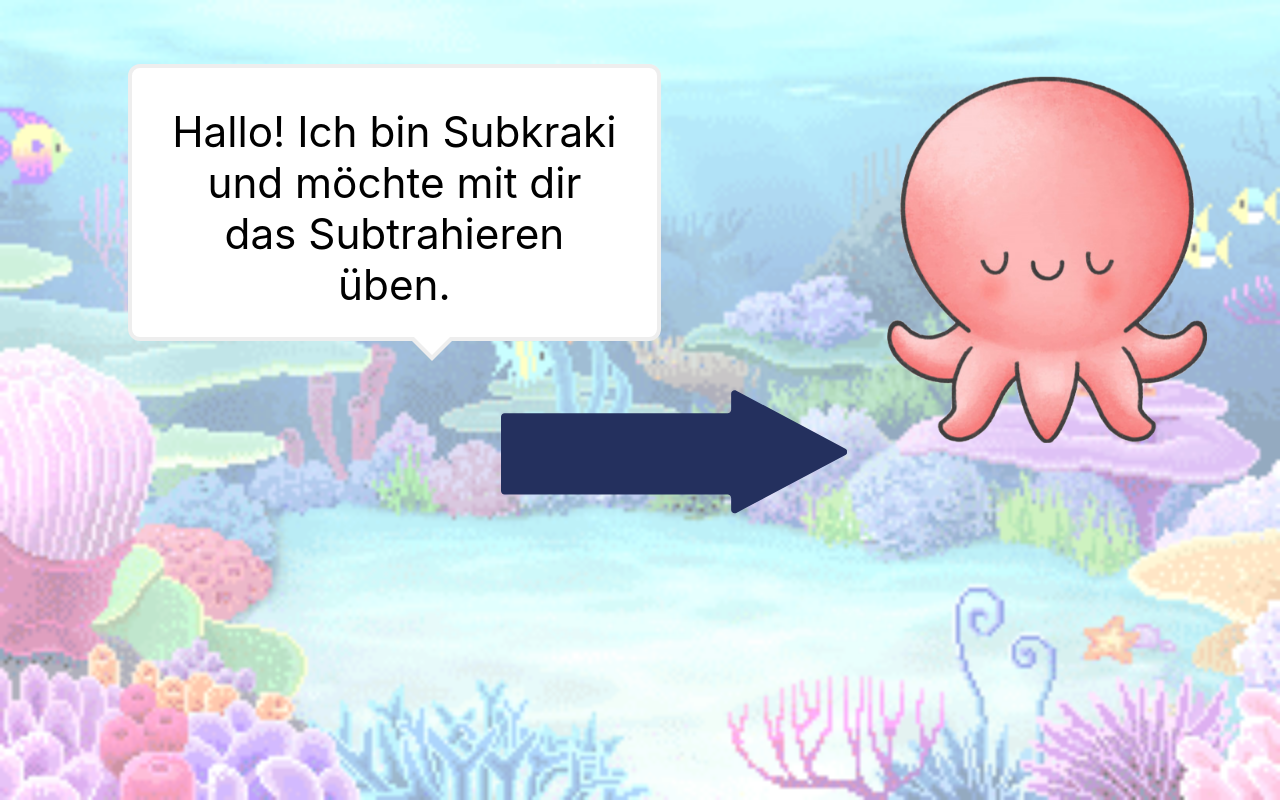
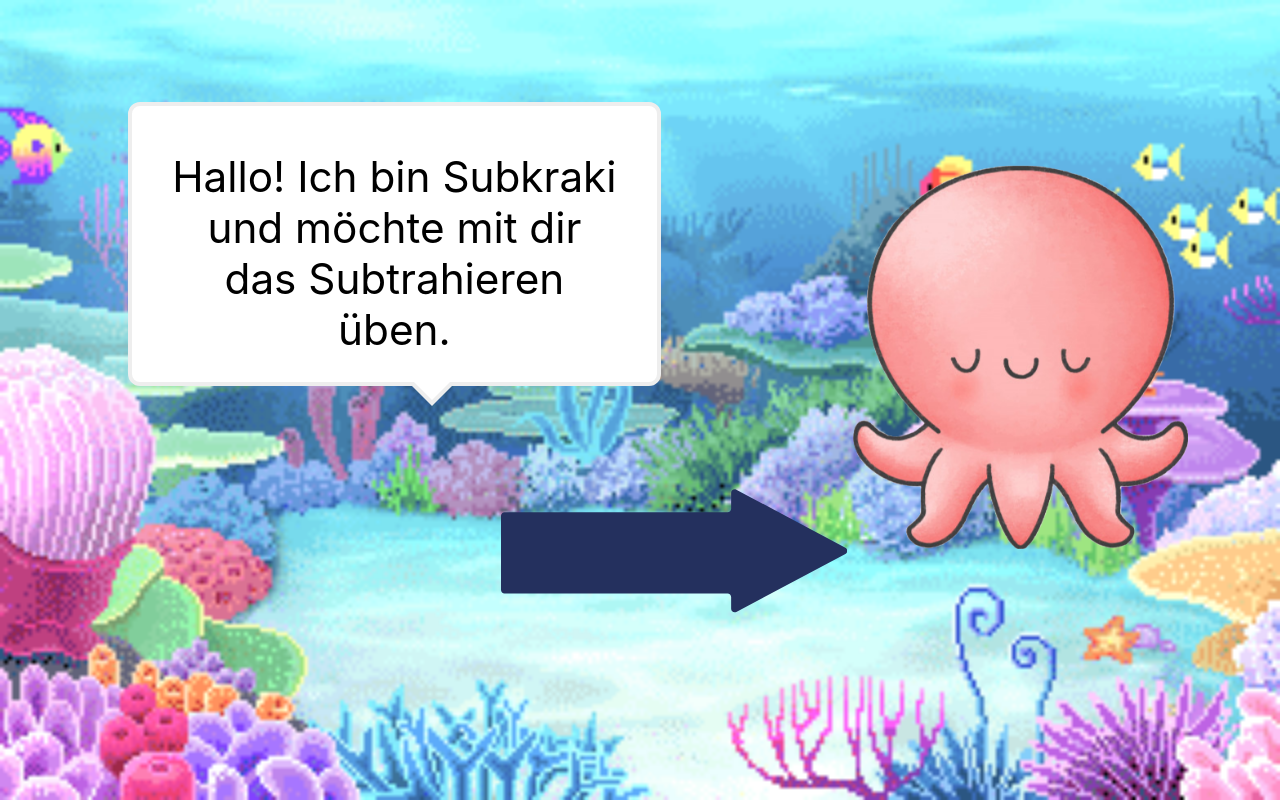
Before and after one commit to egiacomazzi/Subkraki_Web_App, a React (Create React App) app: page / in a window 1280 px wide. Built offline with nearby package versions, Linux system fonts and the light colour scheme.

Commit message:
Fromatting Welcome and Analogy view.

```diff
--- a/src/CSS/AnalogyPanel.css
+++ b/src/CSS/AnalogyPanel.css
@@ -1,6 +1,6 @@
 .calculate .bubble {
   position: relative;
-  padding: 1em;
+  padding: 3vw;
   width: auto;
   border-radius: 12px;
   border: 4px solid #eee;
@@ -8,3 +8,7 @@
   font-size: 2vw;
   font-family: var(--font-family);
 }
+
+.calculate .panel {
+  margin: 2vw 0vw 0vw 2vw;
+}
--- a/src/CSS/App.css
+++ b/src/CSS/App.css
@@ -1,25 +1,18 @@
 .App {
-  /* background-color: #61dafb; */
   height: 100%;
 }
 
-.App::before {
-  content: ' ';
-  display: block;
-  position: absolute;
-  left: 0;
-  top: 0;
-  width: 100%;
-  height: 100%;
-  z-index: -1;
-  opacity: 0.5;
-  background-image: url('../data/underwater.gif');
-  background-repeat: no-repeat;
-  background-position: 50% 0;
-  background-size: cover;
-}
 .SubHallo {
   color: white;
   font-size: 3vh;
   margin: 0;
 }
+
+html {
+  background: url('../data/underwater.gif') no-repeat center center
+    fixed;
+  -webkit-background-size: cover;
+  -moz-background-size: cover;
+  -o-background-size: cover;
+  background-size: cover;
+}
--- a/src/CSS/Calculate.css
+++ b/src/CSS/Calculate.css
@@ -1,6 +1,7 @@
 .panel {
   grid-area: panel;
 }
+
 .analogy {
   grid-area: analogy;
 }
@@ -9,6 +10,34 @@
   width: 100%;
   height: auto;
   display: grid;
-  grid-template-areas: 'panel analogy' 'panel analogy';
+  grid-template-areas: '. .' 'panel analogy' 'subkraki_small analogy';
   grid-template-columns: 1fr 1fr;
+  padding-top: 5vw;
 }
+
+.calculate .Speech {
+  width: 100%;
+}
+
+.calculate .testimonial {
+  padding: 0 5.2vw 0 5.5vw;
+}
+
+.calculate > .Subkraki {
+  grid-area: analogy;
+  margin: auto;
+}
+
+.calculate > .Subkraki > img {
+  height: 30vw;
+}
+
+.Subkraki_small {
+  grid-area: subkraki_small;
+}
+
+.Subkraki_small > img {
+  height: 10vw;
+  padding-top: 3vw;
+  padding-left: 28vw;
+}
--- a/src/CSS/Speechbubble.css
+++ b/src/CSS/Speechbubble.css
@@ -1,6 +1,5 @@
 .testimonial {
   position: relative;
-  margin: 4em auto 3em;
   width: 70%;
   display: grid;
   grid-template-areas:
--- a/src/CSS/Subkraki.css
+++ /dev/null
@@ -1,9 +0,0 @@
-.Subkraki {
-  padding-top: 1em;
-}
-
-.Subkraki img {
-  display: block;
-  margin-left: auto;
-  margin-right: auto;
-}
--- a/src/CSS/SubtractionPanel.css
+++ b/src/CSS/SubtractionPanel.css
@@ -50,7 +50,6 @@
 
 .analogy .subtrahend0 {
   grid-area: subtrahendA;
-
 }
 
 .analogy .subtrahend1 {
@@ -61,17 +60,19 @@
 }
 .analogy .minuend0 {
   grid-area: minuendA;
-   width: 3vw;
+  width: 3vw;
   height: 3vw;
 }
 .analogy .minuend1 {
   grid-area: minuendB;
- width: 3vw;
-  height: 3vw;}
+  width: 3vw;
+  height: 3vw;
+}
 .analogy .minuend2 {
   grid-area: minuendC;
- width: 3vw;
-  height: 3vw;}
+  width: 3vw;
+  height: 3vw;
+}
 .analogy .result0 {
   grid-area: resultA;
 }
@@ -83,12 +84,11 @@
 }
 
 .panel {
-  padding: 3vw;
+  padding: 1vw;
   width: 50vw;
-  height: 38vw;
+  height: 34vw;
   border-radius: 5%;
   background-color: rgba(255, 255, 255, 0.7);
-  align-content: center;
 }
 
 .panel > .grid-container {
--- a/src/CSS/Welcome.css
+++ b/src/CSS/Welcome.css
@@ -5,6 +5,7 @@
     'speechPart subkraki'
     'speechPart .';
   grid-template-columns: 2fr 1fr;
+  padding: 8vw 0 0 0;
 }
 
 .welcome > .SpeechbubbleControls {
@@ -17,16 +18,12 @@
 }
 
 .welcome > .Subkraki > img {
-  width: 25vw;
+  height: 30vw;
 }
 
 .welcome .right,
 .welcome .left {
   width: 28vw;
-}
-
-.welcome .Subkraki {
-  padding-top: 0;
 }
 
 .welcome .bubbleText {
@@ -35,7 +32,7 @@
 
 .welcome .bubble {
   position: relative;
-  padding: 3vw;
+  padding: 3.5vw 3vw 3vw 3vw;
   width: 35vw;
   height: 15vw;
   border-radius: 12px;
@@ -46,13 +43,17 @@
   text-align: center;
 }
 
-@media only screen and (max-width: 500px) {
+.welcome .testimonial {
+  margin: 0 10vw;
+}
+
+@media only screen and (max-width: 600px) {
   .welcome .bubbleText {
     font-size: 3vw;
   }
 
   .welcome .bubble {
-    padding-top: 3.3vw;
+    padding-top: 5vw;
     padding-left: 1vw;
     padding-right: 1vw;
   }
--- a/src/Calculate/AnalogyPanel.js
+++ b/src/Calculate/AnalogyPanel.js
@@ -1,6 +1,5 @@
 import React from 'react';
 //import '../CSS/Welcome.css';
-import Subkraki from '../shared/Subkraki.js';
 import SpeechbubbleControlls from '../shared/SpeechbubbleControlls.js';
 import '../CSS/AnalogyPanel.css';
 import PropTypes from 'prop-types';
@@ -35,8 +34,6 @@ class AnalogyPanel extends React.Component {
             sub={this.props.sub}
             min={this.props.min}
           />
-
-        <Subkraki size="big" />
         </div>
     );
   }
--- a/src/Calculate/Calculate.js
+++ b/src/Calculate/Calculate.js
@@ -4,6 +4,7 @@ import SubtractionPanel from '../SubtractionPanel/SubtractionPanel.js';
 import AnalogyPanel from './AnalogyPanel.js';
 import { withRouter } from 'react-router-dom';
 import '../CSS/Calculate.css';
+import Subkraki from '../shared/Subkraki';
 
 class Calculate extends React.Component {
   constructor(props) {
@@ -142,8 +143,8 @@ class Calculate extends React.Component {
             ' ' +
             String(
               Number(this.analogy.sub[2]) +
-              10 -
-              Number(this.analogy.min[2]),
+                10 -
+                Number(this.analogy.min[2]),
             ) +
             '.';
           return string5;
@@ -159,8 +160,8 @@ class Calculate extends React.Component {
             ' ' +
             String(
               Number(this.analogy.sub[1]) -
-              1 -
-              Number(this.analogy.min[1]),
+                1 -
+                Number(this.analogy.min[1]),
             ) +
             '.';
           return string6;
@@ -174,7 +175,7 @@ class Calculate extends React.Component {
             '=' +
             String(
               Number(this.analogy.sub[0]) -
-              Number(this.analogy.min[0]),
+                Number(this.analogy.min[0]),
             ) +
             ' ' +
             this.text.analogy[16];
@@ -200,7 +201,6 @@ class Calculate extends React.Component {
       this.diagnosis.correct = diagnosis.correct;
     }
     this.setState({ correct: diagnosis.correct, display: true });
-
   }
 
   getRandomExample(min, max) {
@@ -237,6 +237,7 @@ class Calculate extends React.Component {
             sub={String(this.analogy.sub).replace(/,/g, '')}
             min={String(this.analogy.min).replace(/,/g, '')}
           />
+          <Subkraki size="small" />
         </div>
       );
     } else {
@@ -249,6 +250,7 @@ class Calculate extends React.Component {
             digits="3"
             submit={() => this.submit()}
           />
+          <Subkraki />
         </div>
       );
     }
--- a/src/shared/Subkraki.js
+++ b/src/shared/Subkraki.js
@@ -1,28 +1,16 @@
 import React from 'react';
-import '../CSS/Subkraki.css';
 import subkraki from '../data/Subkraki.png';
 import PropTypes from 'prop-types';
 
 class Subkraki extends React.Component {
   render() {
-    const bigSubkrakiStyle = {
-      height: 'auto',
-    };
-    const smallSubkrakiStyle = {
-      width: '10vw',
-      height: 'auto',
-    };
-
-    var subKrakiStyle;
+    let className = 'Subkraki';
     if (this.props.size == 'small') {
-      subKrakiStyle = smallSubkrakiStyle;
-    } else {
-      subKrakiStyle = bigSubkrakiStyle;
+      className = className + '_small';
     }
-
     return (
-      <div className="Subkraki">
-        <img src={subkraki} style={subKrakiStyle} />
+      <div className={className}>
+        <img src={subkraki} />
       </div>
     );
   }
```
Also changed, not shown: src/data/underwater1.gif (deleted). Lines whose indentation alone changed are shown as unchanged.
